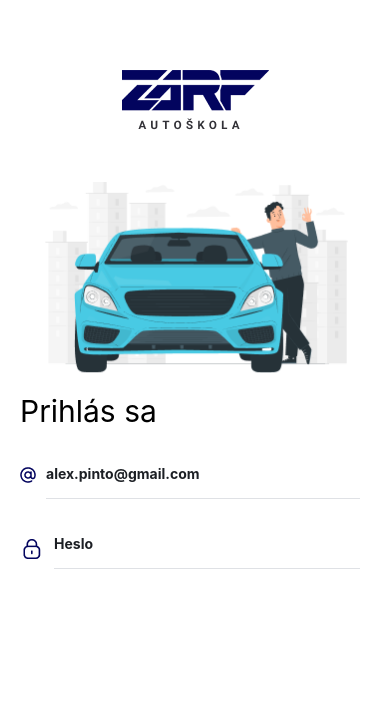
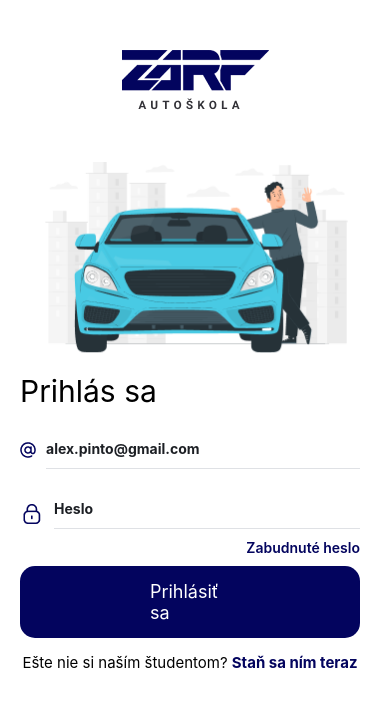
Before and after one commit to hashimabbasi/DrivingSchoolApp-Using-Context-Api, a React Native app: screen / in a window 390 px wide. Shown: the top 706 px of the page. Built offline with nearby package versions, Linux system fonts and the light colour scheme.

Commit message:
Complete Login Screen

```diff
--- a/Screens/login.js
+++ b/Screens/login.js
@@ -7,6 +7,8 @@ import {
   Image,
   TextInput,
   Dimensions,
+  TouchableOpacity,
+  ScrollView,
 } from "react-native";
 import logo from "../assets/Logo.png";
 import loginImage from "../assets/loginImage.png";
@@ -19,7 +21,7 @@ const Input = (props) => {
   const [text, setText] = useState("");
   return (
     <View style={{ flexDirection: "row", paddingTop: 20, width: lenght }}>
-      <Image source={props.icon} style={{ marginTop: 18, marginRight: 10 }} />
+      <Image source={props.icon} style={{ marginTop: 13, marginRight: 10 }} />
       <TextInput
         placeholder={props.text}
         // placeholderTextColor="#1C1F24"
@@ -31,6 +33,7 @@ const Input = (props) => {
 const Login = () => {
   return (
     <View style={styles.container}>
+      <ScrollView>
         <View style={styles.images}>
           <Image source={logo} style={{ width: 147, height: 62 }} />
           <Image
@@ -42,8 +45,41 @@ const Login = () => {
           <Text style={{ fontSize: 30 }}>Prihlás sa</Text>
           <Input icon={lockIcon} text="alex.pinto@gmail.com" />
           <Input icon={passIcon} text="Heslo" />
+          <TouchableOpacity style={{ alignSelf: "flex-end", paddingTop: 10 }}>
+            <Text style={{ color: "#03045E", fontWeight: "600" }}>
+              Zabudnuté heslo
+            </Text>
+          </TouchableOpacity>
+
+          <TouchableOpacity style={styles.button}>
+            <Text style={{ fontSize: 18, color: "white", fontWeight: "400" }}>
+              Prihlásiť sa
+            </Text>
+          </TouchableOpacity>
+          <View
+            style={{
+              flexDirection: "row",
+              paddingTop: 15,
+              alignSelf: "center",
+            }}
+          >
+            <Text style={{ fontSize: 15 }}>Ešte nie si naším študentom? </Text>
+            <TouchableOpacity style={{}}>
+              <Text
+                style={{
+                  color: "#03045E",
+                  fontWeight: "600",
+                  fontSize: 15,
+                  fontWeight: "700",
+                }}
+              >
+                Staň sa ním teraz
+              </Text>
+            </TouchableOpacity>
+          </View>
           <StatusBar style="auto" />
         </View>
+      </ScrollView>
     </View>
   );
 };
@@ -51,7 +87,7 @@ const Login = () => {
 const styles = StyleSheet.create({
   container: {
     flex: 1,
-    marginTop: 70,
+    marginTop: 50,
     backgroundColor: "#fff",
     justifyContent: "flex-start",
   },
@@ -62,12 +98,13 @@ const styles = StyleSheet.create({
     alignItems: "flex-start",
     marginTop: 20,
     paddingLeft: 20,
+    width: Dimensions.get("window").width - 30,
   },
   input: {
     flex: 1,
-    height: 50,
+    height: 40,
     paddingRight: 10,
-    padding: 10,
+    padding: 0,
     paddingLeft: 0,
     fontSize: 14,
     fontWeight: "bold",
@@ -75,5 +112,15 @@ const styles = StyleSheet.create({
     borderColor: "#DFE1E5",
     color: "#1C1F24",
   },
+  button: {
+    alignSelf: "center",
+    backgroundColor: "#03045E",
+    paddingTop: 15,
+    paddingBottom: 15,
+    paddingLeft: 130,
+    paddingRight: 130,
+    marginTop: 10,
+    borderRadius: 15,
+  },
 });
 export default Login;
```
Lines whose indentation alone changed are shown as unchanged.
